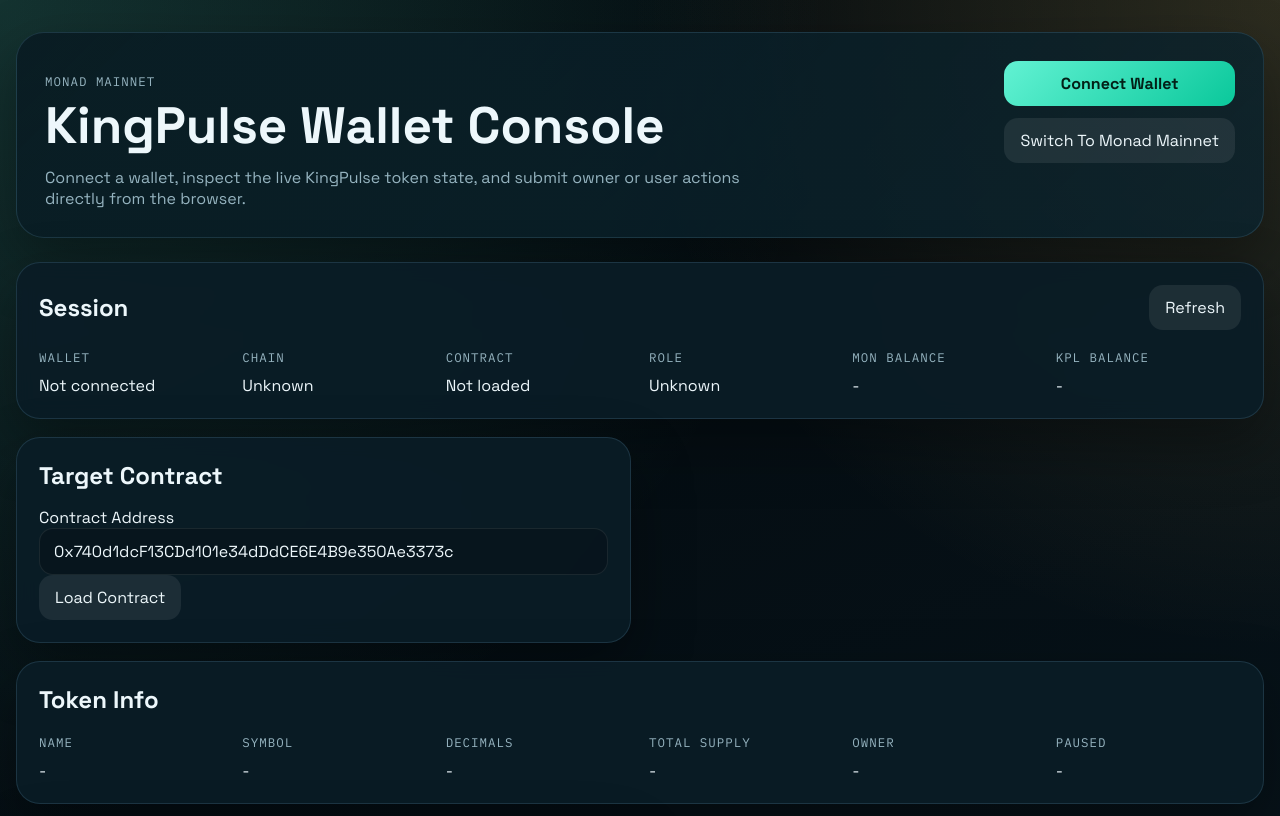
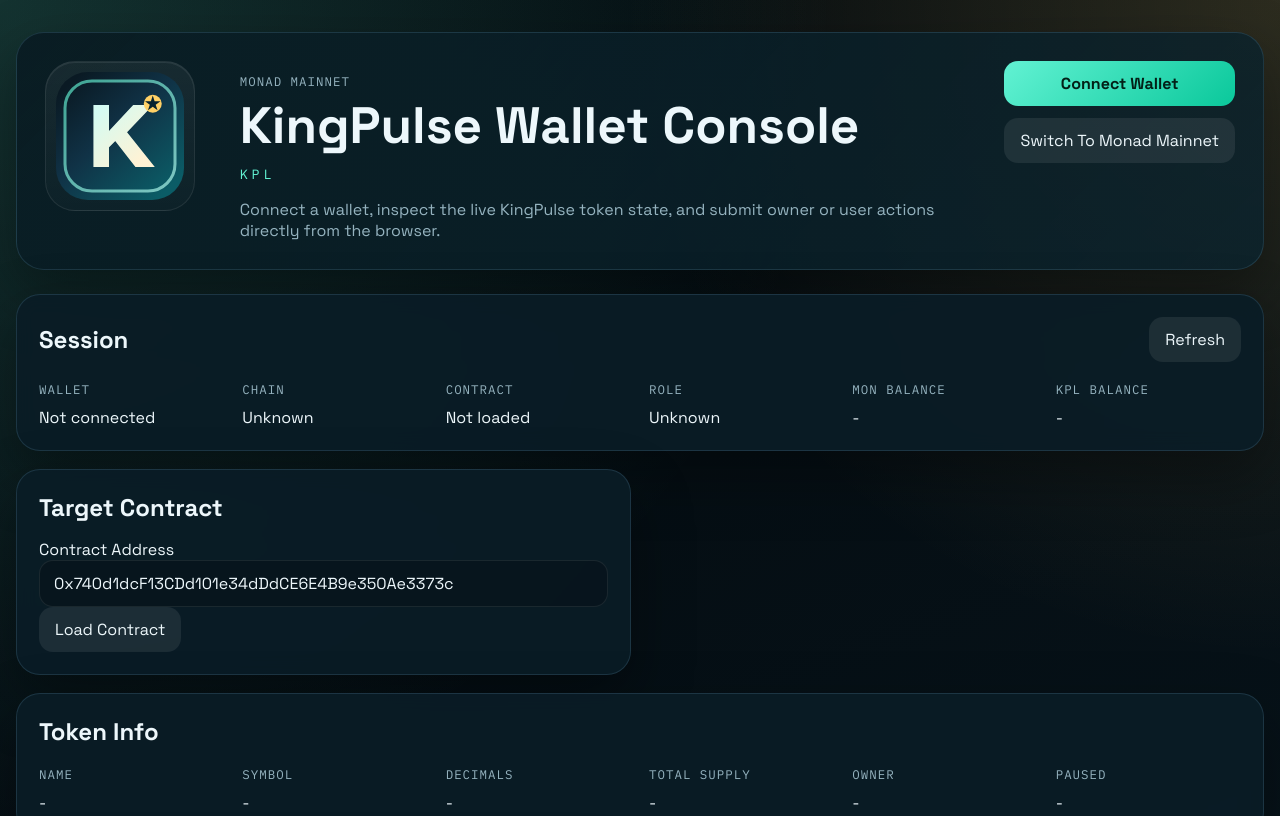
Before and after one commit to kaboosak/kingpulse, a website: page frontend/index.html in a window 1280 px wide. Shown: the top 816 px of the page. Drawn offline with nearby package versions, Linux system fonts and the light colour scheme; no server answers.

Commit message:
Add KPL logo to frontend

```diff
--- a/frontend/index.html
+++ b/frontend/index.html
@@ -15,9 +15,13 @@
   <body>
     <div class="page-shell">
       <header class="hero">
+        <div class="brand-mark-wrap">
+          <img class="brand-mark" src="/frontend/kpl-logo.svg" alt="KPL logo" />
+        </div>
         <div class="hero-copy">
           <p class="eyebrow">Monad Mainnet</p>
           <h1>KingPulse Wallet Console</h1>
+          <p class="brand-line">KPL</p>
           <p class="hero-text">
             Connect a wallet, inspect the live KingPulse token state, and submit
             owner or user actions directly from the browser.
--- a/frontend/styles.css
+++ b/frontend/styles.css
@@ -46,6 +46,21 @@ body {
   box-shadow: var(--shadow);
 }
 
+.brand-mark-wrap {
+  flex: 0 0 auto;
+  padding: 10px;
+  border-radius: 30px;
+  background: linear-gradient(180deg, rgba(255, 255, 255, 0.06), rgba(255, 255, 255, 0.02));
+  border: 1px solid rgba(255, 255, 255, 0.08);
+  box-shadow: inset 0 1px 0 rgba(255, 255, 255, 0.08);
+}
+
+.brand-mark {
+  display: block;
+  width: clamp(88px, 11vw, 128px);
+  height: auto;
+}
+
 .eyebrow,
 .label {
   font-family: "IBM Plex Mono", monospace;
@@ -65,6 +80,15 @@ body {
   margin-top: 8px;
   font-size: clamp(2rem, 4vw, 3.7rem);
   line-height: 0.95;
+}
+
+.brand-line {
+  margin: 14px 0 0;
+  font-family: "IBM Plex Mono", monospace;
+  letter-spacing: 0.28em;
+  text-transform: uppercase;
+  color: var(--accent);
+  font-size: 0.84rem;
 }
 
 .hero-text {
@@ -285,10 +309,15 @@ button:disabled {
 @media (max-width: 900px) {
   .hero {
     flex-direction: column;
+    align-items: stretch;
   }
 
   .config-panel,
   .lookup-panel {
     grid-column: span 12;
   }
+
+  .brand-mark-wrap {
+    align-self: flex-start;
+  }
 }
```
Also changed, not shown: frontend/kpl-logo.svg (added).
